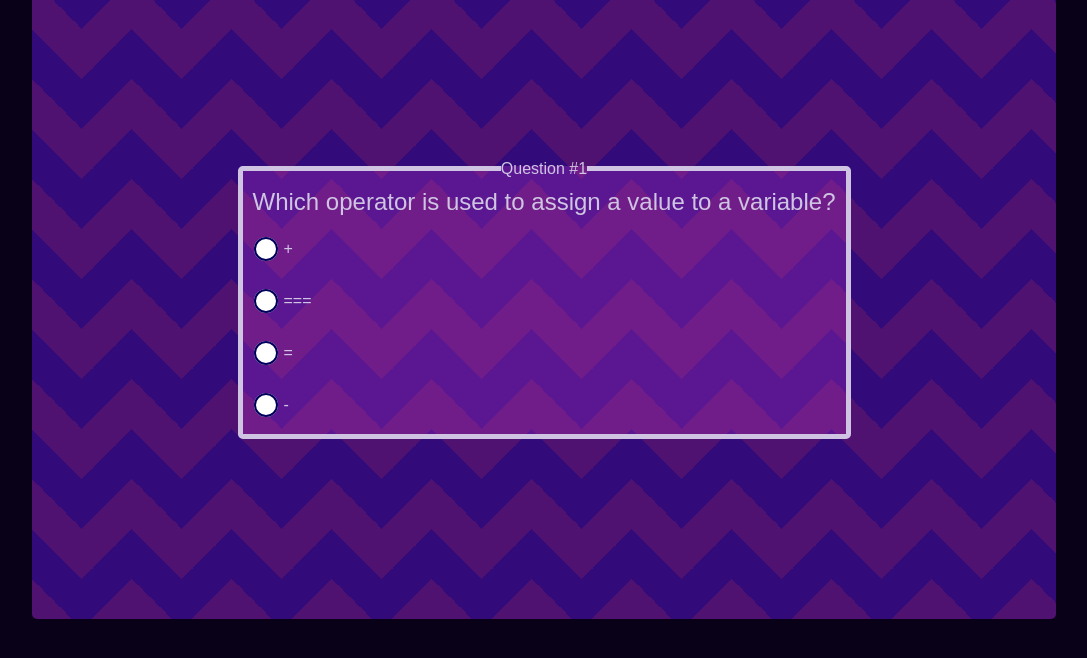
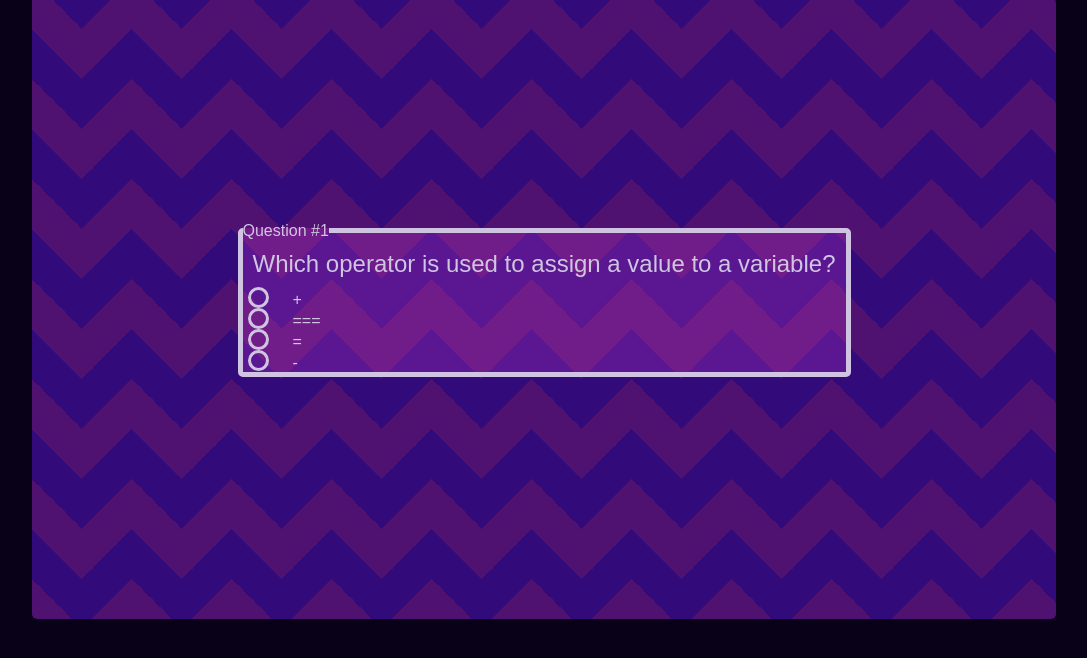
Before and after one commit to robobrownie13/module_4_web_apis_code_quiz, a plain HTML site: page index.html in a window 1280 px wide. Both pictures are taken after a click on the button "START QUIZ". Shown: the part 96-754 px from the top of the page, without its empty margins (96-1183 px from the left). Drawn offline with Linux system fonts and the light colour scheme; a web font is replaced by a local one.

Commit message:
reformatted input css and fixed display bugs

```diff
--- a/Assets/css/reset.css
+++ /dev/null
@@ -1,3 +0,0 @@
-* {
-
-}
--- a/Assets/script.js
+++ b/Assets/script.js
@@ -54,6 +54,7 @@ Also implements question display function and timer*/
 function startQuiz () {
   startButton.style.display = 'none';
   scoreDisplay.style.display  = 'none';
+  userNameInput.style.display = 'none';
   scoreBoardElement.style.display = 'none';
   while(scoreList.firstChild) {
     scoreList.removeChild(scoreList.firstChild);
@@ -153,7 +154,7 @@ function submitScore(event) {
 /*The user must put in a name, otherwise the placeholder text warns them
 and the submit button won't move the user forward*/
   if(!userNameInput.value){
-   userNameInput.setAttribute("placeholder", "Must name before you submit")
+   userNameInput.setAttribute("placeholder", "Must enter name before you submit")
    return;
   } else{
     recordedScore.push({
--- a/Assets/css/style.css
+++ b/Assets/style.css
@@ -1,7 +1,8 @@
 @import url('https://fonts.cdnfonts.com/css/games');
 @import url('https://fonts.cdnfonts.com/css/proxima-nova-2?styles=44819');
 
-*{
+
+* {
     margin: 0;
     padding: 0;
     color:#cfc5e2;
@@ -56,18 +57,19 @@ h1 {
 }
 
 main,
-p,
-.score-input{
+p {
 display: flex;
 flex-direction: column;
 justify-content: center;
 align-items: space-around;
-text-align: center;
 font-family: 'Proxima Nova', sans-serif;
 }
 
+p {
+text-align: center;
+}
 button {
-  width: 150px;
+  width: 300px;
   appearance: button;
   background-color: #0c0c0c;
   border: solid transparent;
@@ -76,7 +78,7 @@ button {
   box-sizing: border-box;
   cursor: pointer;
   display: inline-block;
-  font-size: 15px;
+  font-size: 20px;
   font-weight: 700;
   letter-spacing: .8px;
   line-height: 20px;
@@ -93,6 +95,10 @@ button {
   -webkit-user-select: none;
   vertical-align: middle;
   white-space: nowrap;
+}
+
+button:active{
+  border-width: 3px;
 }
 
 button:after {
@@ -143,55 +149,86 @@ fieldset{
   padding: 10px;
 }
 
-.quiz-answer-label {
-	display: flex;
-	cursor: pointer;
-	font-weight: 500;
-	position: relative;
-	overflow: hidden;
-	margin-bottom: 0.375em;
-  padding: 5px;
-}
-	/* Accessible outline */
-	/* Remove comment to use */
-
-.answer-input {
-		position: absolute;
-		left: -9999px;
-  }
-.answer-input:checked, span {
-			background-color: mix(#fff,  #00005c, 84%);
-  }
-.answer-input:before {
-				box-shadow: inset 0 0 0 0.4375em  #00005c;
-			}
-
-.quiz-answer {
-  display: flex;
-  align-items: center;
-  padding: 0.375em 0.75em 0.375em 0.375em;
-  border-radius: 99em;
-  transition: 0.25s ease;
+input[type="radio"]
+{
+  display: none;
 }
 
-.quiz-answer:before {
-  display: flex;
-  flex-shrink: 0;
-  content: "";
-  background-color: #fff;
-  width: 1.5em;
-  height: 1.5em;
-  border-radius: 50%;
-  margin-right: 0.375em;
-  transition: 0.25s ease;
-  box-shadow: inset 0 0 0 0.125em #00005c;
+input[type="radio"]+label {
+  appearance: none;
+  cursor: pointer;
+  display: block;
+  position: relative;
+  padding-top: 3px;
+  padding-left: 50px;
+}
+
+input[type="radio"]+label:before {
+  background: none repeat scroll 0 0 rgba(255, 255, 255, 0);
+  border-radius: 100% 100% 100% 100%;
+  content: " ";
+  height: 7px;
+  left: 12px;
+  position: absolute;
+  top: 6px;
+  width: 7px;
+}
+
+input[type="radio"]+label:hover:before {
+  background: none repeat scroll 0 0 rgba(255, 255, 255, 0.5);
+}
+
+input[type="radio"]:checked+label:before {
+  background: none repeat scroll 0 0 rgba(255, 255, 255, 1);
 }
 
 
-.player-name {
-  border: white solid 5px;
+input[type="radio"]+label:after {
+  border: 3px solid #cfc5e2;
+  border-radius: 100% 100% 100% 100%;
+  content: " ";
+  height: 15px;
+  left: 5px;
+  position: absolute;
+  top: -1px;
+  width: 15px;
+}
+
+input[type="radio"]:checked+label:after {
+  border-color: rgba(255, 255, 255, 1);
+}
+
+
+.score-display,
+#score-board-title{
+  font-family: 'Games', sans-serif;
+  padding-bottom: 5px;
+  text-align: center;
+}
+
+input[type=text]{
+  line-height: 1.4;
+  width: 325px;
+  text-align: center;
+  font-size: 1.2rem;
+  color: #330a7a;
+  background-color: #ffefff;
+  border: #cfc5e2 solid 5px;
   border-radius: 2px;
+  margin-bottom: 5px;
 }
+
+::placeholder {
+  color: #8f19cf;
+  font-size: 1.2rem;
+  text-align: center;
+}
+
+.submit-score {
+  margin-top: 10px;
+  margin-left: 17px;
+}
+
 
 ul {
   counter-reset: index;
--- a/index.html
+++ b/index.html
@@ -5,7 +5,7 @@
     <meta http-equiv="X-UA-Compatible" content="IE=edge">
     <meta name="viewport" content="width=device-width, initial-scale=1.0">
     <title>Mod 4: Quiz Game</title>
-    <link rel="stylesheet" type="text/css" href="./Assets/css/style.css">
+    <link rel="stylesheet" type="text/css" href="./Assets/style.css">
 </head>
 <body>
     <header>
@@ -19,29 +19,21 @@
                 <fieldset>
                     <legend class="question-number"></legend>
                     <p class="quiz-question"></p>
-                    <label class="quiz-answer-label" for="option1">
                     <input type="radio" id="option1" class = "answer-input" value="option1">
-                    <span class="quiz-answer"></span>
-                    </label>
-                    <label class="quiz-answer-label" for="option2">
-                    <input type="radio" id="option2" class = "answer-input" value="option2">
-                    <span class="quiz-answer"></span>
-                   </label>
-                    <label class="quiz-answer-label" for="option3">
-                    <input type="radio" id="option3" class = "answer-input" value="option3">
-                    <span class="quiz-answer"></span>
-                    </label>
-                   <label class="quiz-answer-label" for="option4">
-                    <input type="radio" id="option4" class = "answer-input" value="option4">
-                    <span class="quiz-answer"></span>
-                   </label>
+                    <label class="quiz-answer" for="option1"></label>
+                    <input type="radio" id="option2" class = "answer-input" value="option1">
+                    <label class="quiz-answer" for="option2"></label>
+                    <input type="radio" id="option3" class = "answer-input" value="option1">
+                    <label class="quiz-answer" for="option3"></label>
+                    <input type="radio" id="option4" class = "answer-input" value="option1">
+                    <label class="quiz-answer" for="option4"></label>
                 </fieldset>
             </form>
         </div>
-        <p class="score-display hide"></p>
+        <h2 class="score-display hide"></h2>
         <div class="result-container hide">
             <form class="score-input">
-                <input type="text" id="player-name" placeholder="Enter Your Name">
+                <input type="text" id="player-name" class="hide" placeholder="Enter Your Name">
                 <button type="submit" class="submit-score hide">Submit</button>
             </form>
         </div>
```
